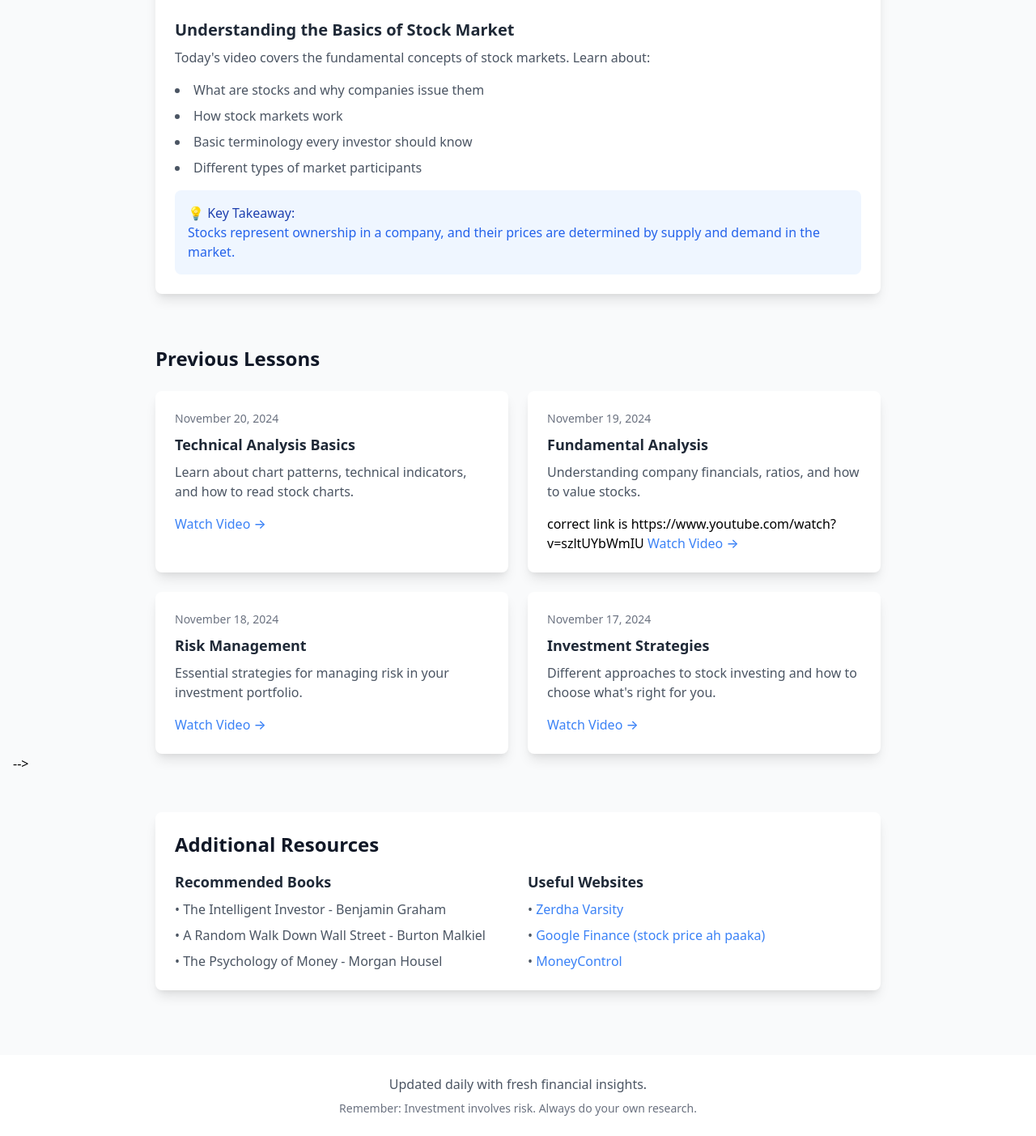
After one commit to hendraraman/stonks, a Flask app: page /finance_101 in a window 1280 px wide. The commit adds this page. Shown: the part 661-2064 px from the top of the page at 81% size. Run offline with Flask 3, Linux system fonts and the light colour scheme.

Commit message:
added stonks 101 page

```diff
--- a/app.py
+++ b/app.py
@@ -98,18 +98,14 @@ def stock():
 def process_single_stock(name_ticker_tuple, start_date, end_date):
     """Process a single stock's data with improved error handling"""
     name, ticker = name_ticker_tuple
-    # add 100 days to the start date
     start_date = pd.to_datetime(start_date) - pd.Timedelta(days=100)
     try:
-        # Download stock data
         stock_data = yf.download(ticker, start=start_date, end=end_date, progress=False)
 
-        # Validate data
         if stock_data.empty or len(stock_data) < 2:
             print(f"No data available for {ticker}")
             return None
 
-        # Calculate moving averages
         stock_data['50_MA'] = stock_data['Close'].rolling(window=50).mean()
         stock_data['100_MA'] = stock_data['Close'].rolling(window=100).mean()
 
@@ -211,6 +207,10 @@ def investment_opportunities():
 
     return render_template('investment_opportunities.html')
 
+# stock 101 static page
+@app.route('/finance_101')
+def finance_101():
+    return render_template('finance_101.html')
 
 @app.route('/')
 def home():
--- /dev/null
+++ b/templates/finance_101.html
@@ -0,0 +1,139 @@
+<!DOCTYPE html>
+<html lang="en">
+<head>
+    <meta charset="UTF-8">
+    <meta name="viewport" content="width=device-width, initial-scale=1.0">
+    <title>Finance 101 - Daily Learning</title>
+    <link href="https://cdnjs.cloudflare.com/ajax/libs/tailwindcss/2.2.19/tailwind.min.css" rel="stylesheet">
+</head>
+<body class="bg-gray-50">
+    <div class="container mx-auto px-4 py-8">
+        <!-- Header -->
+        <div class="text-center mb-12">
+            <h1 class="text-4xl font-bold text-gray-900 mb-4">Finance 101</h1>
+            <p class="text-xl text-gray-600">Daily bite-sized financial wisdom for everyone</p>
+            <a href="/" class="inline-block mt-4 text-blue-500 hover:text-blue-600">← Back to Analysis</a>
+        </div>
+
+        <!-- Today's Learning -->
+        <div class="max-w-4xl mx-auto mb-16">
+            <div class="bg-white rounded-lg shadow-lg overflow-hidden">
+                <div class="p-6">
+                    <div class="flex items-center justify-between mb-4">
+                        <h2 class="text-2xl font-bold text-gray-900">Today's Learning</h2>
+                        <span class="text-sm text-gray-500">November 21, 2024</span>
+                    </div>
+                    <div class="aspect-w-16 aspect-h-9 mb-6">
+                        <iframe class="w-full h-96 rounded-lg"
+
+                                src="https://www.youtube.com/embed/ZCFkWDdmXG8"
+                                title="Stock Market Explained"
+                                frameborder="0"
+                                allow="accelerometer; autoplay; clipboard-write; encrypted-media; gyroscope; picture-in-picture"
+                                allowfullscreen></iframe>
+                    </div>
+                    <h3 class="text-xl font-semibold text-gray-800 mb-2">Understanding the Basics of Stock Market</h3>
+                    <p class="text-gray-600 mb-4">
+                        Today's video covers the fundamental concepts of stock markets. Learn about:
+                    </p>
+                    <ul class="list-disc list-inside text-gray-600 mb-4 space-y-2">
+                        <li>What are stocks and why companies issue them</li>
+                        <li>How stock markets work</li>
+                        <li>Basic terminology every investor should know</li>
+                        <li>Different types of market participants</li>
+                    </ul>
+                    <div class="bg-blue-50 rounded-lg p-4">
+                        <p class="text-blue-800 font-medium">💡 Key Takeaway:</p>
+                        <p class="text-blue-600">Stocks represent ownership in a company, and their prices are determined by supply and demand in the market.</p>
+                    </div>
+                </div>
+            </div>
+        </div>
+<!--
+        <!-- Previous Lessons -->
+        <div class="max-w-4xl mx-auto">
+            <h2 class="text-2xl font-bold text-gray-900 mb-6">Previous Lessons</h2>
+            <div class="grid grid-cols-1 md:grid-cols-2 gap-6">
+                <!-- Previous Lesson 1 -->
+                <div class="bg-white rounded-lg shadow-lg overflow-hidden">
+                    <div class="p-6">
+                        <span class="text-sm text-gray-500 block mb-2">November 20, 2024</span>
+                        <h3 class="text-lg font-semibold text-gray-800 mb-2">Technical Analysis Basics</h3>
+                        <p class="text-gray-600 mb-4">Learn about chart patterns, technical indicators, and how to read stock charts.</p>
+                        <a href="https://www.youtube.com/watch?v=m0FN9nE0goei8je0"
+                           class="text-blue-500 hover:text-blue-600 font-medium"
+                           target="_blank">Watch Video →</a>
+                    </div>
+                </div>
+
+                <!-- Previous Lesson 2 -->
+                <div class="bg-white rounded-lg shadow-lg overflow-hidden">
+                    <div class="p-6">
+                        <span class="text-sm text-gray-500 block mb-2">November 19, 2024</span>
+                        <h3 class="text-lg font-semibold text-gray-800 mb-2">Fundamental Analysis</h3>
+                        <p class="text-gray-600 mb-4">Understanding company financials, ratios, and how to value stocks.</p>
+                        correct link is https://www.youtube.com/watch?v=szltUYbWmIU
+                        <a href="https://www.youtube.com/watch?v=szltUYbWmIU"
+                           class="text-blue-500 hover:text-blue-600 font-medium"
+                           target="_blank">Watch Video →</a>
+                    </div>
+                </div>
+
+                <!-- Previous Lesson 3 -->
+                <div class="bg-white rounded-lg shadow-lg overflow-hidden">
+                    <div class="p-6">
+                        <span class="text-sm text-gray-500 block mb-2">November 18, 2024</span>
+                        <h3 class="text-lg font-semibold text-gray-800 mb-2">Risk Management</h3>
+                        <p class="text-gray-600 mb-4">Essential strategies for managing risk in your investment portfolio.</p>
+                        <a href="https://www.youtube.com/watch?v=VIDEOID3"
+                           class="text-blue-500 hover:text-blue-600 font-medium"
+                           target="_blank">Watch Video →</a>
+                    </div>
+                </div>
+
+                <!-- Previous Lesson 4 -->
+                <div class="bg-white rounded-lg shadow-lg overflow-hidden">
+                    <div class="p-6">
+                        <span class="text-sm text-gray-500 block mb-2">November 17, 2024</span>
+                        <h3 class="text-lg font-semibold text-gray-800 mb-2">Investment Strategies</h3>
+                        <p class="text-gray-600 mb-4">Different approaches to stock investing and how to choose what's right for you.</p>
+                        <a href="https://www.youtube.com/watch?v=VIDEOID4"
+                           class="text-blue-500 hover:text-blue-600 font-medium"
+                           target="_blank">Watch Video →</a>
+                    </div>
+                </div>
+            </div>
+        </div> -->
+
+        <!-- Resource Links -->
+        <div class="max-w-4xl mx-auto mt-12 bg-white rounded-lg shadow-lg p-6">
+            <h2 class="text-2xl font-bold text-gray-900 mb-4">Additional Resources</h2>
+            <div class="grid grid-cols-1 md:grid-cols-2 gap-6">
+                <div>
+                    <h3 class="text-lg font-semibold text-gray-800 mb-2">Recommended Books</h3>
+                    <ul class="space-y-2 text-gray-600">
+                        <li>• The Intelligent Investor - Benjamin Graham</li>
+                        <li>• A Random Walk Down Wall Street - Burton Malkiel</li>
+                        <li>• The Psychology of Money - Morgan Housel</li>
+                    </ul>
+                </div>
+                <div>
+                    <h3 class="text-lg font-semibold text-gray-800 mb-2">Useful Websites</h3>
+                    <ul class="space-y-2 text-gray-600">
+                        <li>• <a href="https://zerodha.com/varsity/" class="text-blue-500 hover:text-blue-600">Zerdha Varsity </a></li>
+                        <li>• <a href="https://www.google.com/finance/?hl=en" class="text-blue-500 hover:text-blue-600">Google Finance (stock price ah paaka)</a></li>
+                        <li>• <a href="https://www.moneycontrol.com" class="text-blue-500 hover:text-blue-600">MoneyControl</a></li>
+                    </ul>
+                </div>
+            </div>
+        </div>
+    </div>
+
+    <footer class="bg-white mt-12 py-6">
+        <div class="container mx-auto px-4 text-center">
+            <p class="text-gray-600">Updated daily with fresh financial insights.</p>
+            <p class="text-sm text-gray-500 mt-2">Remember: Investment involves risk. Always do your own research.</p>
+        </div>
+    </footer>
+</body>
+</html>
--- a/templates/index.html
+++ b/templates/index.html
@@ -8,9 +8,13 @@
     <h1>Welcome to the Stock Analysis App</h1>
     <p>Click below to explore investment opportunities.</p>
     <a href="/investment_opportunities">Go to Investment Opportunities</a>
-    <!-- Or, if you want a button style: -->
     <form action="/investment_opportunities" method="get">
         <button type="submit">Investment Opportunities</button>
     </form>
+    # another page to display finance 101
+    <p> Click below page to learn finance</p>
+    <a href="/finance_101">Go to Finance 101</a>
+    <form action="/finance_101" method="get">
+        <button type="submit">Finance 101</button>
 </body>
 </html>
```
